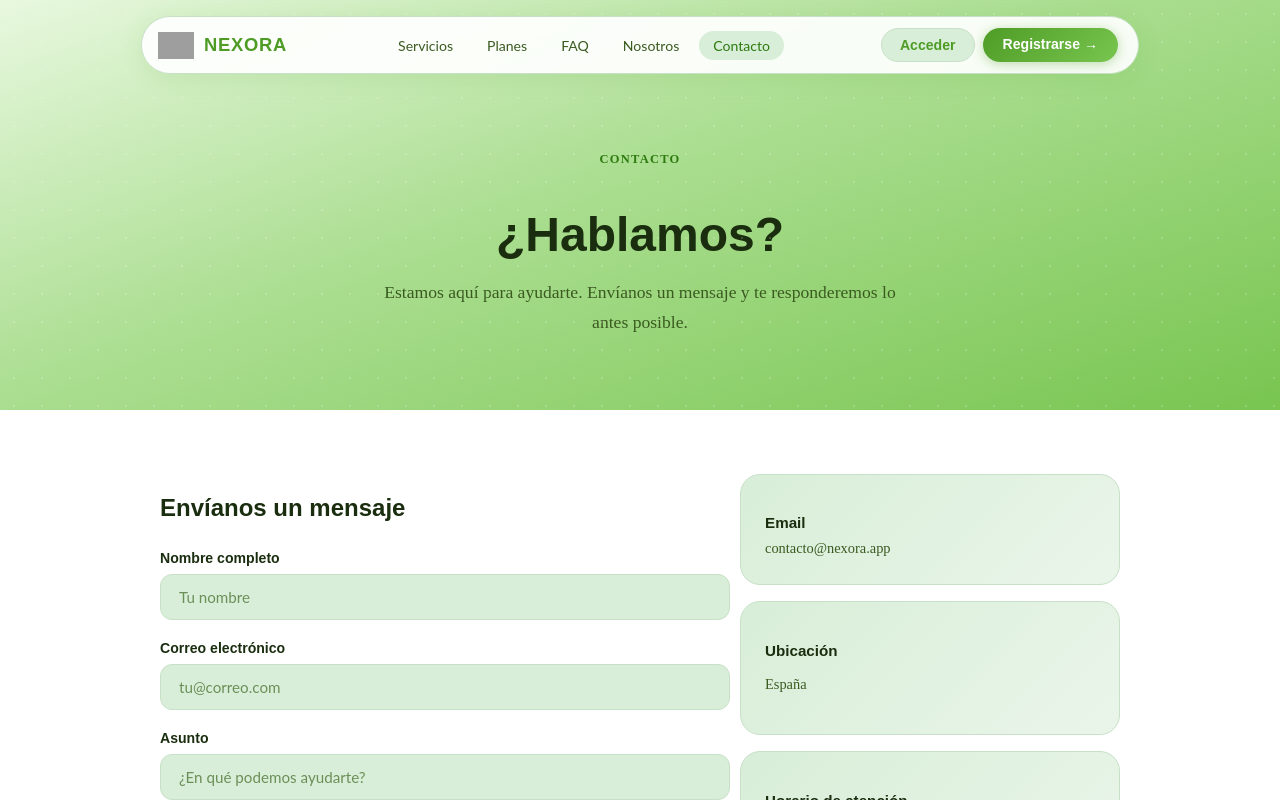
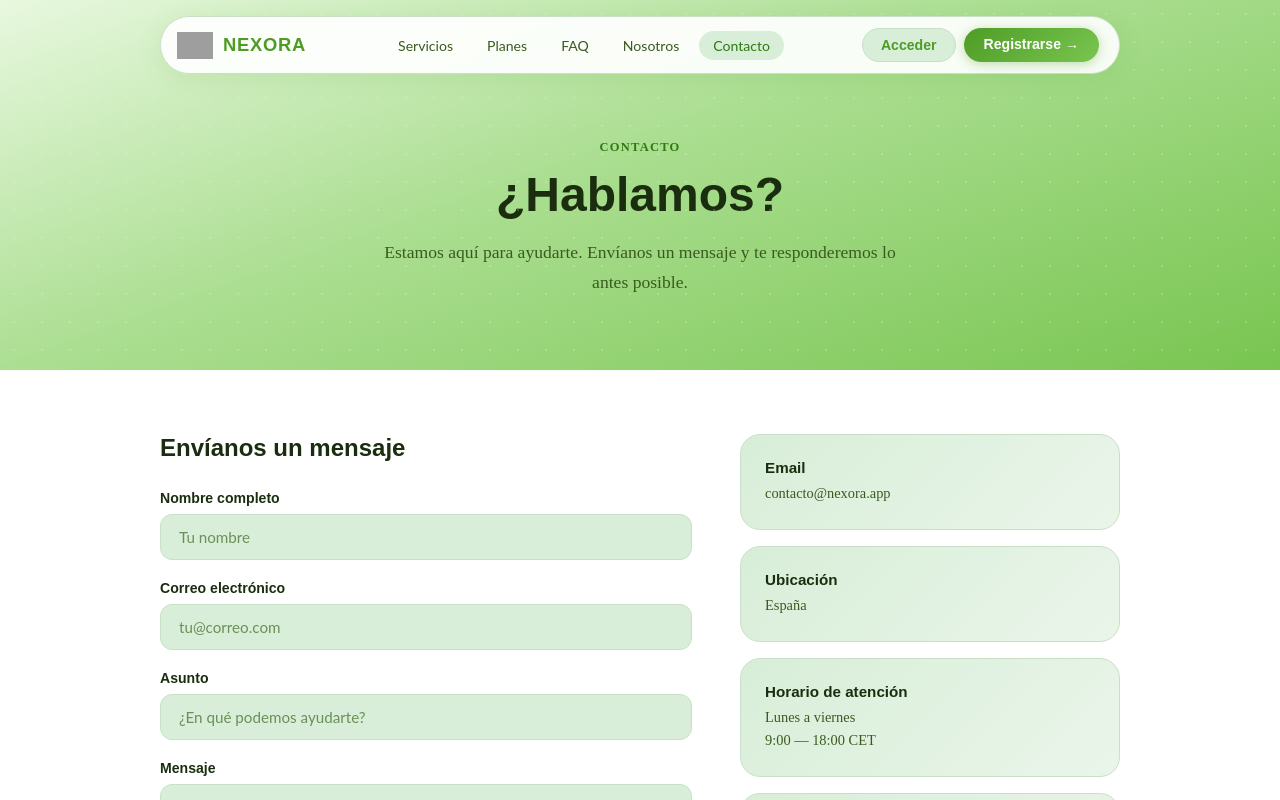
Before and after one commit to 333ares/Nexora, an Angular app in the folder frontend/: page /contacto in a window 1280 px wide. Shown: the top 800 px of the page. Built offline with nearby package versions, Linux system fonts and the light colour scheme; grey boxes are pictures that could not be loaded.

Commit message:
Reestrucutración lógica contacto
Se ha reestucturado la lógica de la barra de menu superior para que no sea tan confusa su comprensión.

```diff
--- a/frontend/src/app/contacto/contacto.css
+++ b/frontend/src/app/contacto/contacto.css
@@ -1,3 +1,10 @@
+/* ── RESET ───────────────────────────────────────────── */
+*, *::before, *::after {
+  box-sizing: border-box;
+  margin: 0;
+  padding: 0;
+}
+
 :host {
   display: block;
   background: #fff;
@@ -15,7 +22,25 @@
 }
 
 /* ── NAV ─────────────────────────────────────────────── */
-nav { position: fixed; top: 16px; left: 50%; transform: translateX(-50%); width: min(960px, calc(100% - 32px)); background: rgba(255,255,255,0.92); backdrop-filter: blur(16px); border: 1.5px solid var(--mint-border); border-radius: 999px; padding: 10px 20px 10px 16px; display: flex; align-items: center; justify-content: space-between; z-index: 1000; box-shadow: 0 4px 24px rgba(78,156,37,0.12); }
+nav {
+  position: fixed;
+  top: 16px;
+  left: 50%;
+  transform: translateX(-50%);
+  width: min(960px, calc(100% - 32px));
+  background: rgba(255,255,255,0.92);
+  backdrop-filter: blur(16px);
+  -webkit-backdrop-filter: blur(16px);
+  border: 1.5px solid var(--mint-border);
+  border-radius: 999px;
+  padding: 10px 20px 10px 16px;
+  display: flex;
+  align-items: center;
+  justify-content: space-between;
+  z-index: 1000;
+  box-shadow: 0 4px 24px rgba(78,156,37,0.12);
+  transition: box-shadow 0.3s;
+}
 .nav-logo { display: flex; align-items: center; gap: 10px; text-decoration: none; }
 .nav-logo span { font-family: 'Onest', sans-serif; font-weight: 800; font-size: 1.15rem; color: var(--green-mid); letter-spacing: 0.04em; }
 .nav-links { display: flex; align-items: center; gap: 6px; }
```
